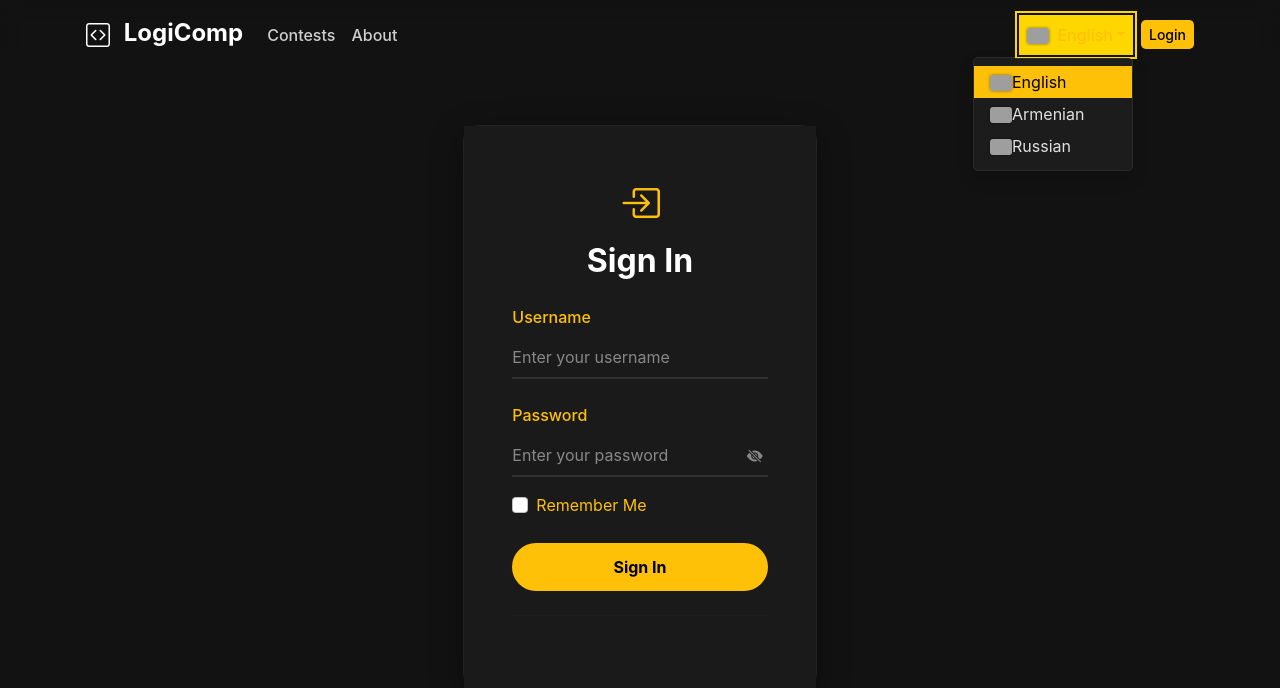
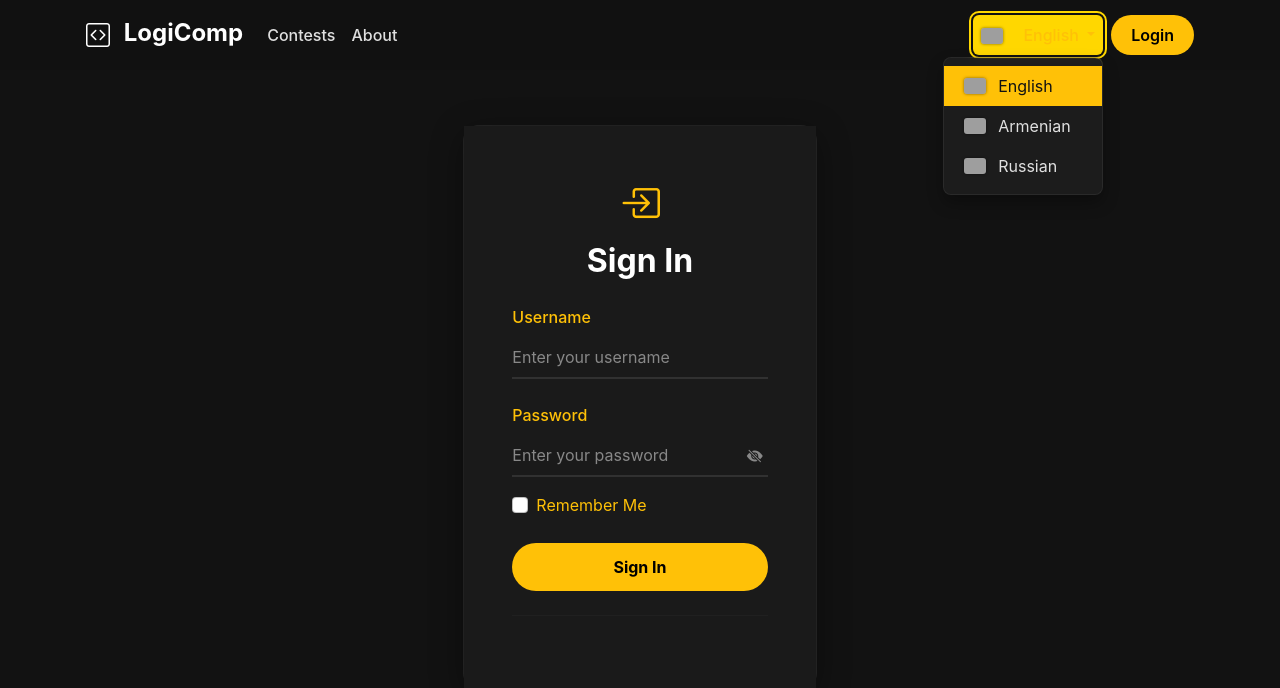
Before and after one commit to Manukyan-Andranik/logicomp, a Flask app: a page that uses frontend/templates/base.html in a window 1280 px wide, after a click on "English". Shown: the top 688 px of the page. Run offline with Flask 3, Linux system fonts and the light colour scheme; some libraries are stand-ins or nearby versions; grey boxes are pictures that could not be loaded.

Commit message:
Update mobile version

```diff
--- a/frontend/templates/base.html
+++ b/frontend/templates/base.html
@@ -117,6 +117,116 @@
       .site-footer a:hover {
         color: var(--primary-dark);
       }
+      .navbar.glassmorphism {
+        height: var(--navbar-height, 70px);
+        position: fixed;
+        top: 0;
+        width: 100%;
+        z-index: 1030;
+        backdrop-filter: blur(10px) saturate(180%);
+        -webkit-backdrop-filter: blur(10px) saturate(180%);
+        background-color: var(--navbar-bg, rgba(18, 18, 18, 0.75)) !important;
+        border-bottom: 1px solid transparent;
+        transition: background-color 0.3s ease, box-shadow 0.3s ease, border-color 0.3s ease;
+      }
+
+      .navbar.glassmorphism.scrolled {
+        background-color: rgba(18, 18, 18, 0.9) !important;
+        box-shadow: 0 4px 30px rgba(0, 0, 0, 0.1);
+        border-bottom-color: var(--border-color, rgba(255, 255, 255, 0.1));
+      }
+
+      .navbar-dark .nav-link {
+        color: var(--text-light, #e0e0e0) !important;
+        font-weight: 500;
+        padding: 0.5rem 1rem;
+        border-radius: 0.375rem;
+        transition: color 0.3s ease, background-color 0.3s ease;
+      }
+
+      .navbar-dark .nav-link:hover,
+      .navbar-dark .nav-link:focus {
+        color: var(--primary, #FFC107) !important;
+        background-color: rgba(255, 255, 255, 0.05);
+      }
+
+      .dropdown-menu {
+        background-color: rgba(30, 30, 30, 0.9) !important;
+        border: 1px solid var(--border-color, rgba(255, 255, 255, 0.1)) !important;
+        backdrop-filter: blur(5px);
+        -webkit-backdrop-filter: blur(5px);
+        border-radius: 0.5rem;
+        box-shadow: 0 0.5rem 1rem rgba(0, 0, 0, 0.3);
+        padding: 0.5rem 0;
+      }
+
+      .dropdown-item {
+        color: var(--text-light, #e0e0e0) !important;
+        display: flex;
+        align-items: center;
+        gap: 0.75rem;
+        padding: 0.5rem 1.25rem;
+        transition: background-color 0.2s ease, color 0.2s ease;
+      }
+
+      .dropdown-item:hover,
+      .dropdown-item:focus,
+      .dropdown-item.active {
+        background-color: var(--primary, #FFC107) !important;
+        color: var(--dark, #121212) !important;
+      }
+
+      .dropdown-divider {
+        border-top: 1px solid var(--border-color, rgba(255, 255, 255, 0.1));
+      }
+
+      .language-dropdown .dropdown-toggle .flag-icon {
+        margin-right: 0.5rem;
+      }
+
+      .flag-icon {
+        width: 22px;
+        height: 16px;
+        object-fit: cover;
+        border-radius: 3px;
+        box-shadow: 0 0 3px rgba(0,0,0,0.5);
+      }
+
+      .btn-login {
+        background: var(--primary, #FFC107);
+        border: none;
+        color: #000 !important;
+        font-weight: 600;
+        padding: 0.5rem 1.25rem;
+        border-radius: 2rem;
+        transition: background-color 0.3s ease, transform 0.2s ease;
+      }
+
+      .btn-login:hover {
+        background: var(--primary-dark, #FFA000);
+        transform: translateY(-2px);
+      }
+
+      @media (max-width: 991.98px) {
+        .navbar-collapse {
+          background-color: rgba(18, 18, 18, 0.98);
+          border-radius: 0.5rem;
+          margin-top: 0.5rem;
+          padding: 1rem;
+          box-shadow: 0 4px 20px rgba(0, 0, 0, 0.3);
+        }
+        .navbar-nav .nav-link {
+          padding: 0.75rem 0.5rem;
+        }
+
+        .user-dropdown, .language-dropdown {
+          margin-top: 0.5rem;
+        }
+        .btn-login {
+          width: 100%;
+          margin-top: 1rem;
+        }
+}
     </style>
     {% block extra_css %}{% endblock %}
   </head>
@@ -164,157 +274,66 @@
         <div class="collapse navbar-collapse" id="navbarNav">
     <ul class="navbar-nav me-auto">
         <li class="nav-item">
-              <a
-                class="nav-link"
-                href="{{ url_for('contest.index') }}"
-                data-translate-key="nav_contests"
-                >Contests</a
-              >
+            <a class="nav-link" href="{{ url_for('contest.index') }}" data-translate-key="nav_contests">Contests</a>
         </li>
         <li class="nav-item">
-              <a
-                class="nav-link"
-                href="{{ url_for('main.about') }}"
-                data-translate-key="nav_about"
-                >About</a
-              >
+            <a class="nav-link" href="{{ url_for('main.about') }}" data-translate-key="nav_about">About</a>
         </li>
     </ul>
-          <ul class="navbar-nav align-items-center" style="color: white;">
+
+    <ul class="navbar-nav align-items-center">
         <!-- Language Dropdown -->
-            <li class="nav-item dropdown language-dropdown" style="color: white;">
-              <a
-                class="nav-link dropdown-toggle"
-                href="#"
-                id="language-selector-btn"
-                role="button"
-                data-bs-toggle="dropdown"
-                aria-expanded="false"
-              ></a>
-              <ul
-                class="dropdown-menu dropdown-menu-end"
-                aria-labelledby="language-selector-btn"
-              >
+        <li class="nav-item dropdown language-dropdown">
+            <a class="nav-link dropdown-toggle" href="#" id="language-selector-btn" role="button" data-bs-toggle="dropdown" aria-expanded="false">
+
+            </a>
+            <ul class="dropdown-menu dropdown-menu-end" aria-labelledby="language-selector-btn">
                 <li>
-                  <a
-                    id="lang-en"
-                    class="dropdown-item"
-                    href="#"
-                    onclick="changeLanguage('en')"
-                    ><img
-                      src="https://flagcdn.com/w40/us.png"
-                      class="flag-icon"
-                      alt="USA Flag"
-                    /><span data-translate-key="lang_english">English</span></a
-                  >
+                    <a id="lang-en" class="dropdown-item" href="#" onclick="changeLanguage('en')">
+                        <img src="https://flagcdn.com/w40/us.png" class="flag-icon" alt="USA Flag"/>
+                        <span data-translate-key="lang_english">English</span>
+                    </a>
                 </li>
                 <li>
-                  <a
-                    id="lang-hy"
-                    class="dropdown-item"
-                    href="#"
-                    onclick="changeLanguage('hy')"
-                    ><img
-                      src="https://flagcdn.com/w40/am.png"
-                      class="flag-icon"
-                      alt="Armenian Flag"
-                    /><span data-translate-key="lang_armenian">Հայերեն</span></a
-                  >
+                    <a id="lang-hy" class="dropdown-item" href="#" onclick="changeLanguage('hy')">
+                        <img src="https://flagcdn.com/w40/am.png" class="flag-icon" alt="Armenian Flag"/>
+                        <span data-translate-key="lang_armenian">Հայերեն</span>
+                    </a>
                 </li>
                 <li>
-                  <a
-                    id="lang-ru"
-                    class="dropdown-item"
-                    href="#"
-                    onclick="changeLanguage('ru')"
-                    ><img
-                      src="https://flagcdn.com/w40/ru.png"
-                      class="flag-icon"
-                      alt="Russian Flag"
-                    /><span data-translate-key="lang_russian">Русский</span></a
-                  >
+                    <a id="lang-ru" class="dropdown-item" href="#" onclick="changeLanguage('ru')">
+                        <img src="https://flagcdn.com/w40/ru.png" class="flag-icon" alt="Russian Flag"/>
+                        <span data-translate-key="lang_russian">Русский</span>
+                    </a>
                 </li>
             </ul>
         </li>
 
-            {% if current_user.is_authenticated %} {% if current_user.role ==
-            'admin' %}
-            <li class="nav-item dropdown">
-              <a
-                class="nav-link dropdown-toggle"
-                href="#"
-                id="adminDropdown"
-                role="button"
-                data-bs-toggle="dropdown"
-                aria-expanded="false"
-              >
-                <i class="bi bi-shield-lock-fill me-1"></i>{{
-                current_user.username }}
+        {% if current_user.is_authenticated %}
+            {% if current_user.role == 'admin' %}
+            <li class="nav-item dropdown user-dropdown">
+                <a class="nav-link dropdown-toggle" href="#" id="adminDropdown" role="button" data-bs-toggle="dropdown" aria-expanded="false">
+                    <i class="bi bi-shield-lock-fill me-1"></i>{{ current_user.username }}
                 </a>
-              <ul
-                class="dropdown-menu dropdown-menu-end"
-                aria-labelledby="adminDropdown"
-              >
-                <li>
-                  <a
-                    class="dropdown-item"
-                    href="{{ url_for('admin.index') }}"
-                    data-translate-key="nav_admin_panel"
-                    >Admin Panel</a
-                  >
-                </li>
-                <li><hr class="dropdown-divider" /></li>
-                <li>
-                  <a
-                    class="dropdown-item"
-                    href="{{ url_for('auth.logout') }}"
-                    data-translate-key="nav_logout"
-                    >Logout</a
-                  >
-                </li>
+                <ul class="dropdown-menu dropdown-menu-end" aria-labelledby="adminDropdown">
+                    <li><a class="dropdown-item" href="{{ url_for('admin.index') }}" data-translate-key="nav_admin_panel">Admin Panel</a></li>
+                    <li><hr class="dropdown-divider"/></li>
+                    <li><a class="dropdown-item" href="{{ url_for('auth.logout') }}" data-translate-key="nav_logout">Logout</a></li>
                 </ul>
             </li>
             {% else %}
-            <li class="nav-item dropdown">
-              <a
-                class="nav-link dropdown-toggle"
-                href="#"
-                id="userDropdown"
-                role="button"
-                data-bs-toggle="dropdown"
-                aria-expanded="false"
-              >
-                <i class="bi bi-person-fill me-1"></i>{{ current_user.username
-                }}
+            <li class="nav-item dropdown user-dropdown">
+                <a class="nav-link dropdown-toggle" href="#" id="userDropdown" role="button" data-bs-toggle="dropdown" aria-expanded="false">
+                    <i class="bi bi-person-fill me-1"></i>{{ current_user.username }}
                 </a>
-              <ul
-                class="dropdown-menu dropdown-menu-end"
-                aria-labelledby="userDropdown"
-              >
-                <li>
-                  <a
-                    class="dropdown-item"
-                    href="{{ url_for('auth.logout') }}"
-                    data-translate-key="nav_logout"
-                    >Logout</a
-                  >
-                </li>
+                <ul class="dropdown-menu dropdown-menu-end" aria-labelledby="userDropdown">
+                    <li><a class="dropdown-item" href="{{ url_for('auth.logout') }}" data-translate-key="nav_logout">Logout</a></li>
                 </ul>
             </li>
-            {% endif %} {% else %}
+            {% endif %}
+        {% else %}
             <li class="nav-item">
-              <a
-                class="btn btn-primary btn-sm ms-2"
-                style="
-                  background: var(--primary);
-                  border: none;
-                  color: #000;
-                  font-weight: 500;
-                "
-                href="{{ url_for('auth.login') }}"
-                data-translate-key="nav_login"
-                >Login</a
-              >
+                <a class="btn btn-primary btn-login ms-2" href="{{ url_for('auth.login') }}" data-translate-key="nav_login">Login</a>
             </li>
         {% endif %}
     </ul>
```
Lines whose indentation alone changed are shown as unchanged.
